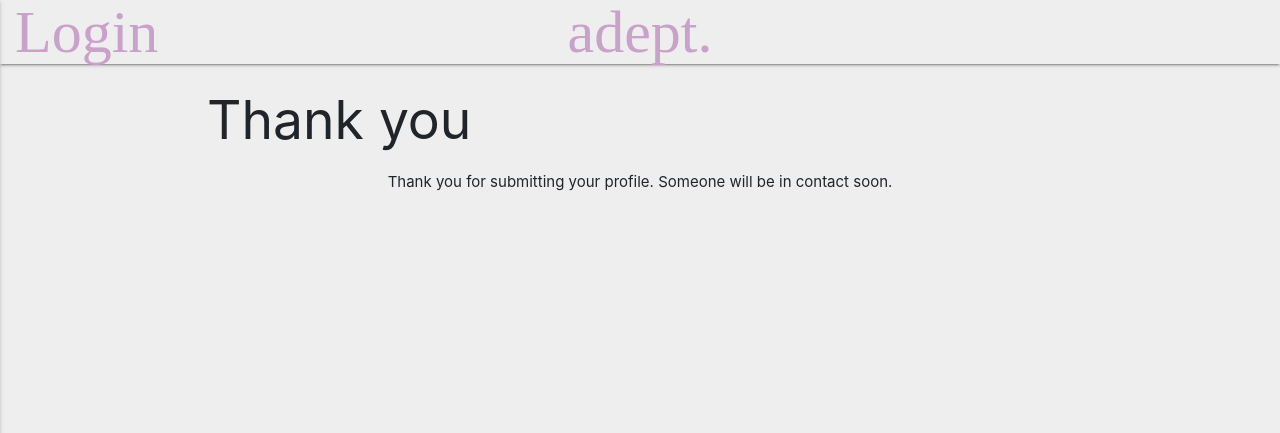
After one commit to sarahg177/adeptcare, a Django app: template carers/templates/thanks.html in a window 1280 px wide. The commit adds this page. Shown: the top 433 px of the page. Run offline with Django 3.2, Linux system fonts and the light colour scheme; the template is opened without the code that fills it, so the values that code supplies are empty; some libraries are stand-ins or nearby versions.

Commit message:
thank you page added

```diff
--- /dev/null
+++ b/carers/templates/thanks.html
@@ -0,0 +1,14 @@
+{% extends "base.html" %}
+
+{% block page_title %}Adept's Portal{% endblock %}
+
+{% block page_heading %}Thank you{% endblock %}
+
+{% block content %}
+    <div class="container">
+    <div class="intro text-center">
+        <p>Thank you for submitting your profile. Someone will be in contact soon.</p>
+    </div>
+    </div>
+
+{% endblock %}
--- a/carers/urls.py
+++ b/carers/urls.py
@@ -3,5 +3,6 @@ from carers import views
 
 urlpatterns = [
     path('', views.carer_profile, name='carer_profile'),
+    path('thanks/', views.thanks, name='thanks'),
 
 ]
--- a/static/css/styles.css
+++ b/static/css/styles.css
@@ -8,7 +8,7 @@ body {
     background-color: #eeeeee;
 }
 
-.brand-logo {
+.nav-wrapper a {
     color: #c8a2c8;
     font-size: 60px;
     font-family: Serif;
```
Also changed, not shown: carers/views.py (+6 -1 lines), db.sqlite3.
